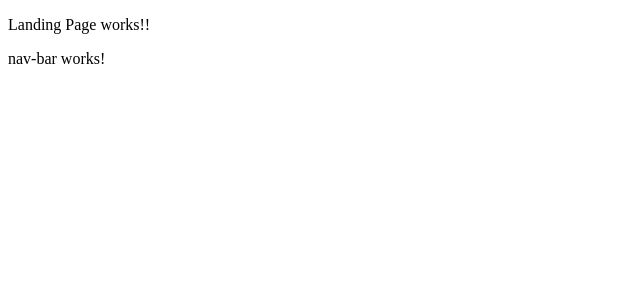
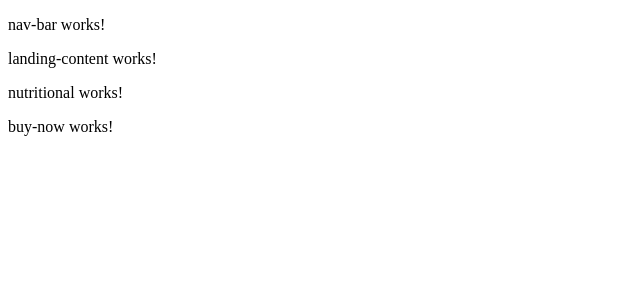
Before and after one commit to odonfrancisco/cricket-hack, an Angular app: page / in a window 1280 px wide. Shown: the top 300 px of the page, without its empty margins (0-640 px from the left). Built offline with nearby package versions, Linux system fonts and the light colour scheme.

Commit message:
Added all components to main

```diff
--- a/src/app/landing-page/landing-page.component.html
+++ b/src/app/landing-page/landing-page.component.html
@@ -1,2 +1,4 @@
-<p>Landing Page works!!</p>
 <app-nav-bar></app-nav-bar>
+<app-landing-content></app-landing-content>
+<app-nutritional></app-nutritional>
+<app-buy-now></app-buy-now>
```
